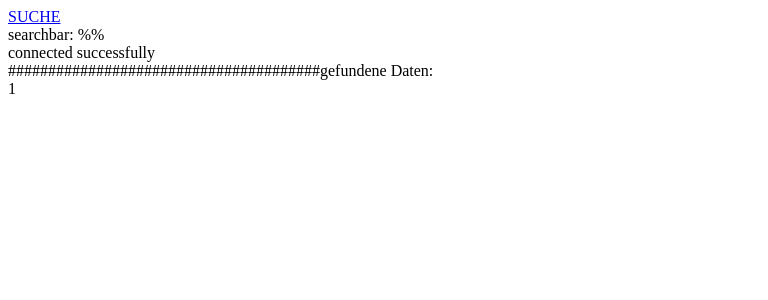
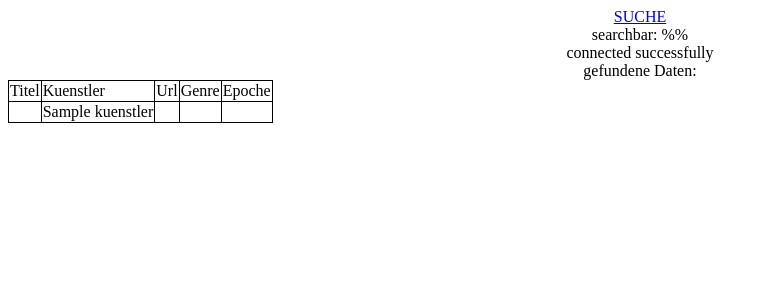
Before and after one commit to Croip3/Musiksuchmaschine, a PHP site: page /search.php in a window 1280 px wide. Shown: the top 300 px of the page, without its empty margins (0-768 px from the left). Run offline with PHP 8.4, Linux system fonts and the light colour scheme; tables that the repository leaves empty or names only in its code hold one stand-in row (values such as "Sample post"); data that the repository does not hold is empty.

Commit message:
künstler suchbar

```diff
--- a/Webpage/includes/db_getData.inc.php
+++ b/Webpage/includes/db_getData.inc.php
@@ -4,7 +4,7 @@
             $search = '%'.$_POST['search'].'%';
             echo 'searchbar: '.$search.'<br>';
 
-            $res = $this->connect()->query("SELECT * FROM musikstueck WHERE Genre like '$search' OR Epoche like '$search' OR Titel like '$search' ");
+            $res = $this->connect()->query("SELECT * FROM musikstueck INNER Join kuenstler ON musikstueck.Kuenstler_ID = kuenstler.id WHERE musikstueck.Genre like '$search' OR musikstueck.Epoche like '$search' OR musikstueck.Titel like '$search' OR kuenstler.name like '$search' ");
             $num = $res->num_rows;
             if($num > 0){
                 while($row = $res->fetch_assoc()){
--- a/Webpage/includes/db_viewResults.inc.php
+++ b/Webpage/includes/db_viewResults.inc.php
@@ -1,11 +1,32 @@
+
+
 <?php
+
 class ViewResults extends SearchDB{
         public function __construct(){
             $datas = $this->searchData();
             if (is_array($datas) || is_object($datas)){
-                echo "#######################################gefundene Daten: <br>";
+                echo "gefundene Daten: <br>";
+
+                echo '<table>';
+                    echo '<tr>';
+                        echo '<td>Titel</td>';
+                        echo "<td>Kuenstler</td>";
+                        echo "<td>Url</td>";
+                        echo "<td>Genre</td>";
+                        echo "<td>Epoche</td>";
+                    echo "</tr>";
+
                 foreach($datas as $data){
-                    echo $data['id']." ";
+                    echo '<tr>';
+                        echo "<td>".$data['Titel']."</td>";
+                        echo "<td>".$data['name']."</td>";
+                        echo "<td><a href=".$data['Url'].">".$data['Url']."</a></td>";
+                        echo "<td>".$data['Genre']."</td>";
+                        echo "<td>".$data['Epoche']."</td>";
+                    echo "</tr>";
+
+                        /*echo $data['id']." ";
                         echo $data['Tempo']." ";
                         echo $data['Genre']." ";
                         echo $data['Uploaddatum']." ";
@@ -14,9 +35,10 @@
                         echo $data['Tonart']." ";
                         echo $data['Epoche']." ";
                         echo $data['Titel']." ";
-                    echo $data['Url']." ";
-                    echo $data['Kuenstler_ID']."<br>";
+                        echo "<a href=".$data['Url'].">".$data['Url']."</a>";
+                        echo $data['name']."<br>";*/
                 }
+                echo "</table>";
             }else{
                 echo "keine Daten gefunden";
             }
--- a/Webpage/main.css
+++ b/Webpage/main.css
@@ -84,3 +84,12 @@
 .date {
     grid-area: Datum;
 }
+
+
+table {
+    border-collapse: collapse;
+}
+
+table, th, td {
+    border: 1px solid black;
+}
--- a/Webpage/search.php
+++ b/Webpage/search.php
@@ -6,7 +6,10 @@
 
 <html>
     <head>
-
+        <meta charset="UTF-8">
+        <meta name="viewport" content="width=device-width, initial-scale=1.0">
+        <link rel="stylesheet" href="main.css">
+        <title>Musiksuchmaschine</title>
     </head>
     <body>
         <header>
```
Also changed, not shown: Webpage/main.html (renamed from Webpage/index.html). Lines whose indentation alone changed are shown as unchanged.
